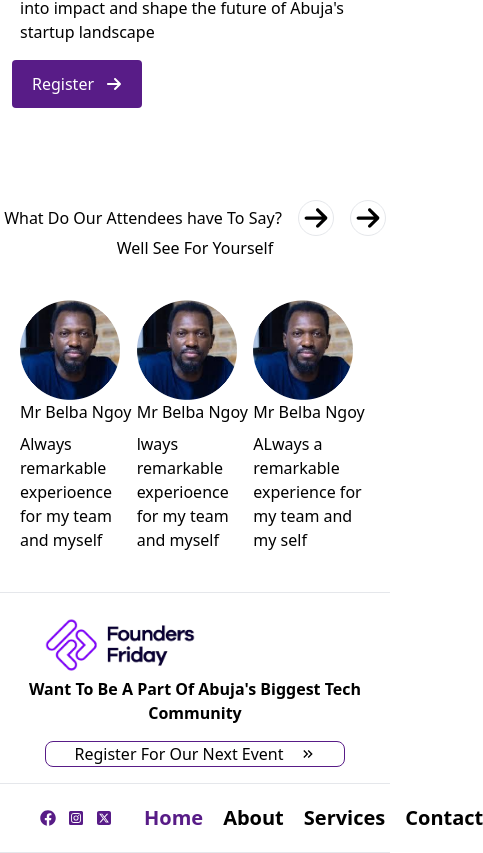
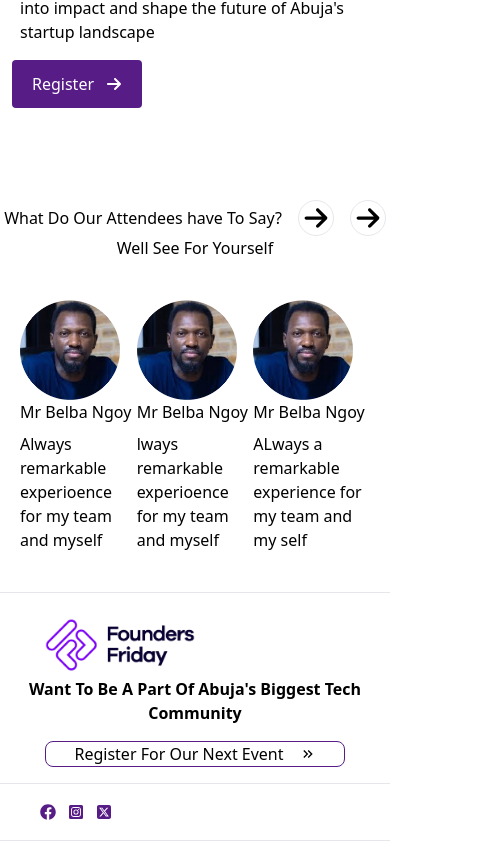
Before and after one commit to Alqomory01/Belsoft, a React (Create React App) app: page / in a window 390 px wide. Shown: the part 2801-3654 px from the top of the page, 483 px wide, since content can reach past the window. Built offline with nearby package versions, Linux system fonts and the light colour scheme.

Commit message:
footer adjusted on mobile

```diff
--- a/src/components/Myhero.jsx
+++ b/src/components/Myhero.jsx
@@ -147,7 +147,7 @@ const Myhero = () => {
 
         </div>
         <nav class='footerright'>
-        <ul class='sm:flex pl-4 space-x-1 text-sm    md:flex justify-center items-center space-x-5 text-xl font-bold transform translate-x-4'>
+        <ul class='sm:hidden md:flex justify-center items-center space-x-5 text-xl font-bold transform translate-x-4'>
             <li class='text-purple-900'><Link to='/'>Home</Link></li>
             <li><Link to='/about'>About</Link></li>
             <li><Link to='/services'>Services</Link></li>
```
